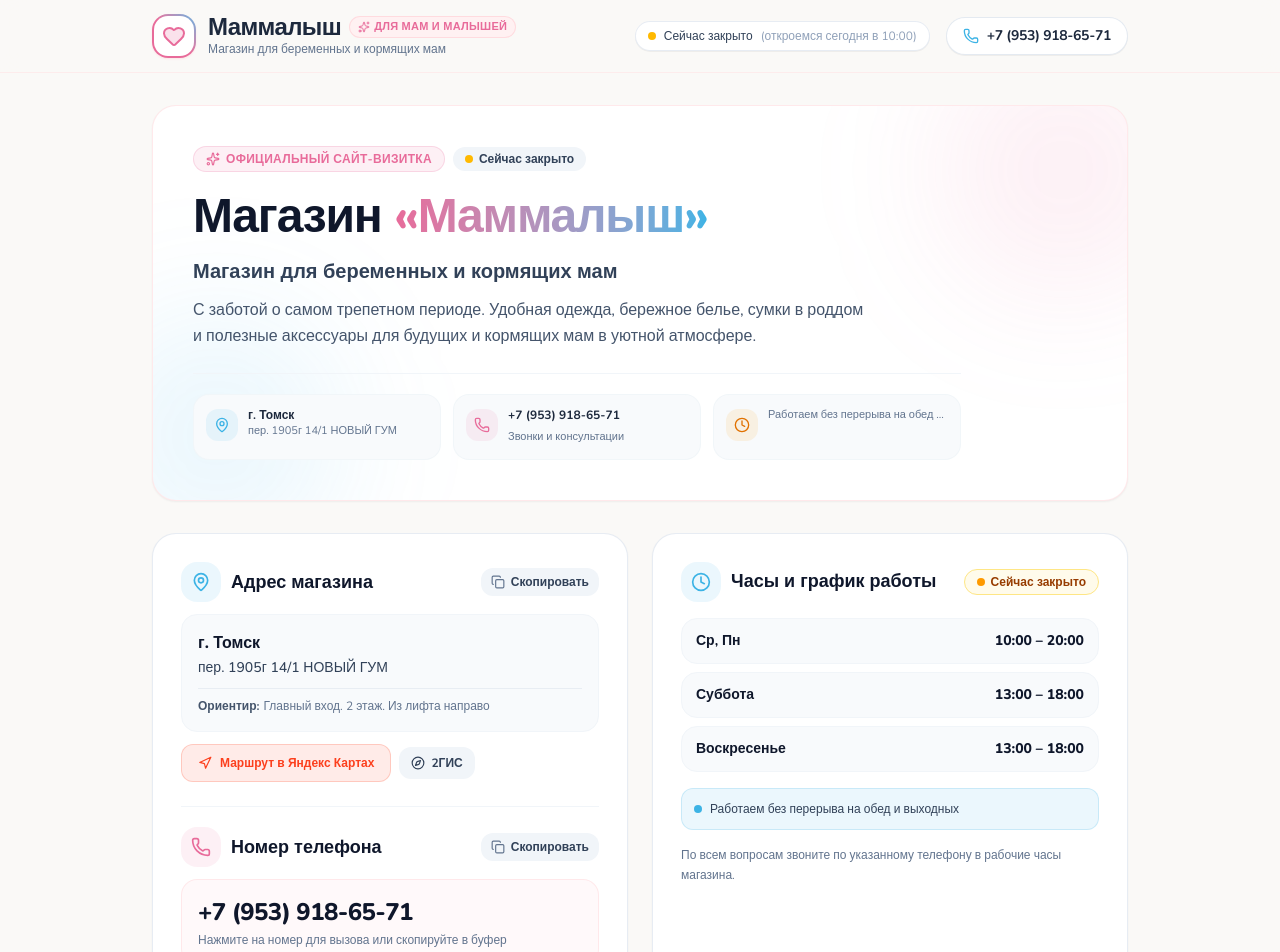
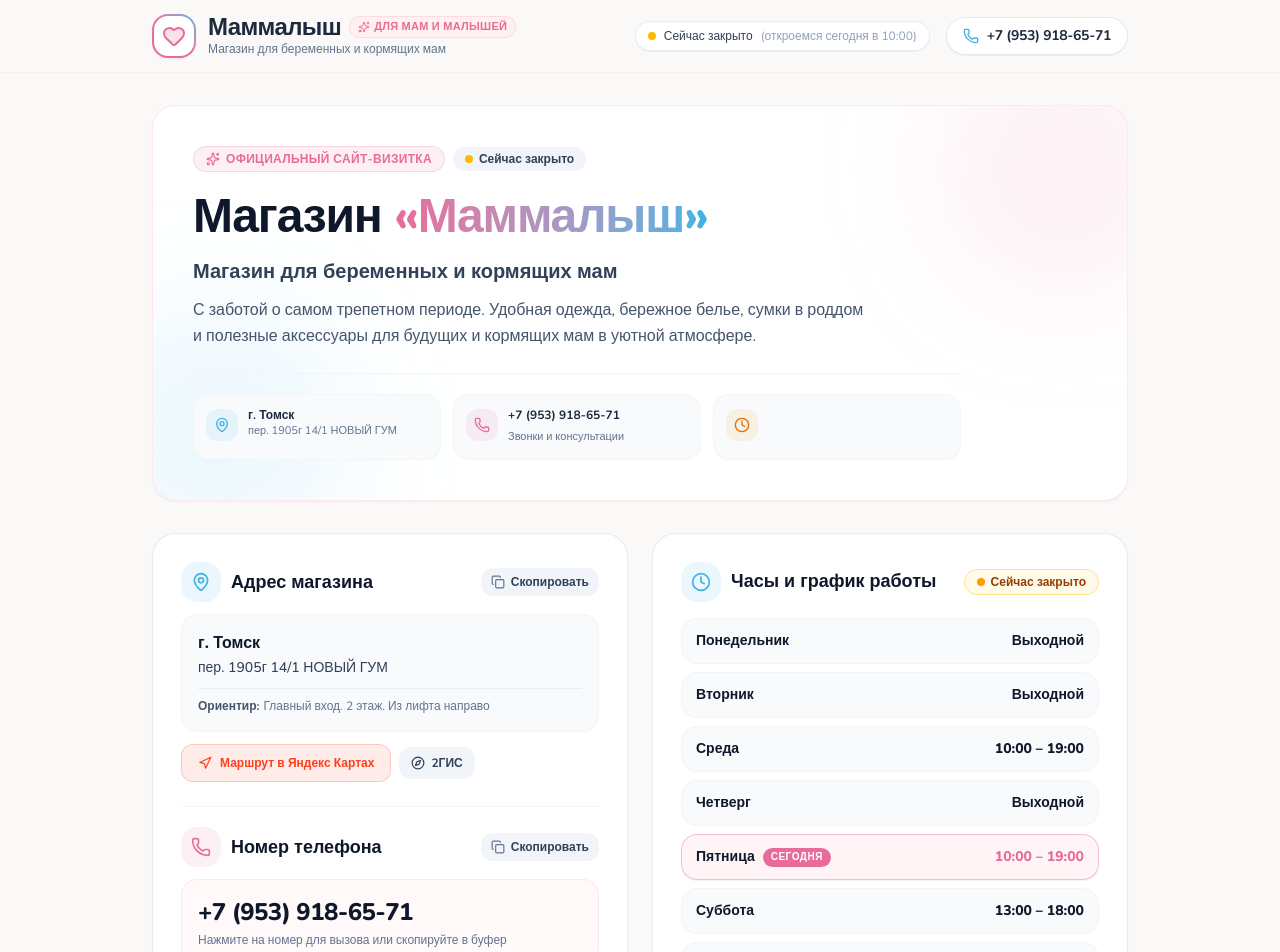
Before and after one commit to mammalysh/aboutUs, a React (Vite) app: page / in a window 1280 px wide. Shown: the top 952 px of the page. Built offline with nearby package versions, Linux system fonts and the light colour scheme.

Commit message:
Update storeConfig.ts

```diff
--- a/src/storeConfig.ts
+++ b/src/storeConfig.ts
@@ -126,13 +126,17 @@
 
     // Подробный график по дням недели
     details: [
-      { days: 'Ср, Пн', shortDays: 'Пн — Пт', hours: '10:00 – 20:00' },
+      { days: 'Понедельник', shortDays: 'Пн', hours: 'Выходной' },
+      { days: 'Вторник', shortDays: 'Вт', hours: 'Выходной' },
+      { days: 'Среда', shortDays: 'Ср', hours: '10:00 – 19:00' },
+      { days: 'Четверг', shortDays: 'Чт', hours: 'Выходной' },
+      { days: 'Пятница', shortDays: 'Пт', hours: '10:00 – 19:00' },
       { days: 'Суббота', shortDays: 'Суббота', hours: '13:00 – 18:00' },
       { days: 'Воскресенье', shortDays: 'Сб-Вс', hours: '13:00 – 18:00' },
     ],
 
     // Дополнительная примечание
-    note: 'Работаем без перерыва на обед и выходных',
+    note: '',
   },
 
   // ============================================================================
```
